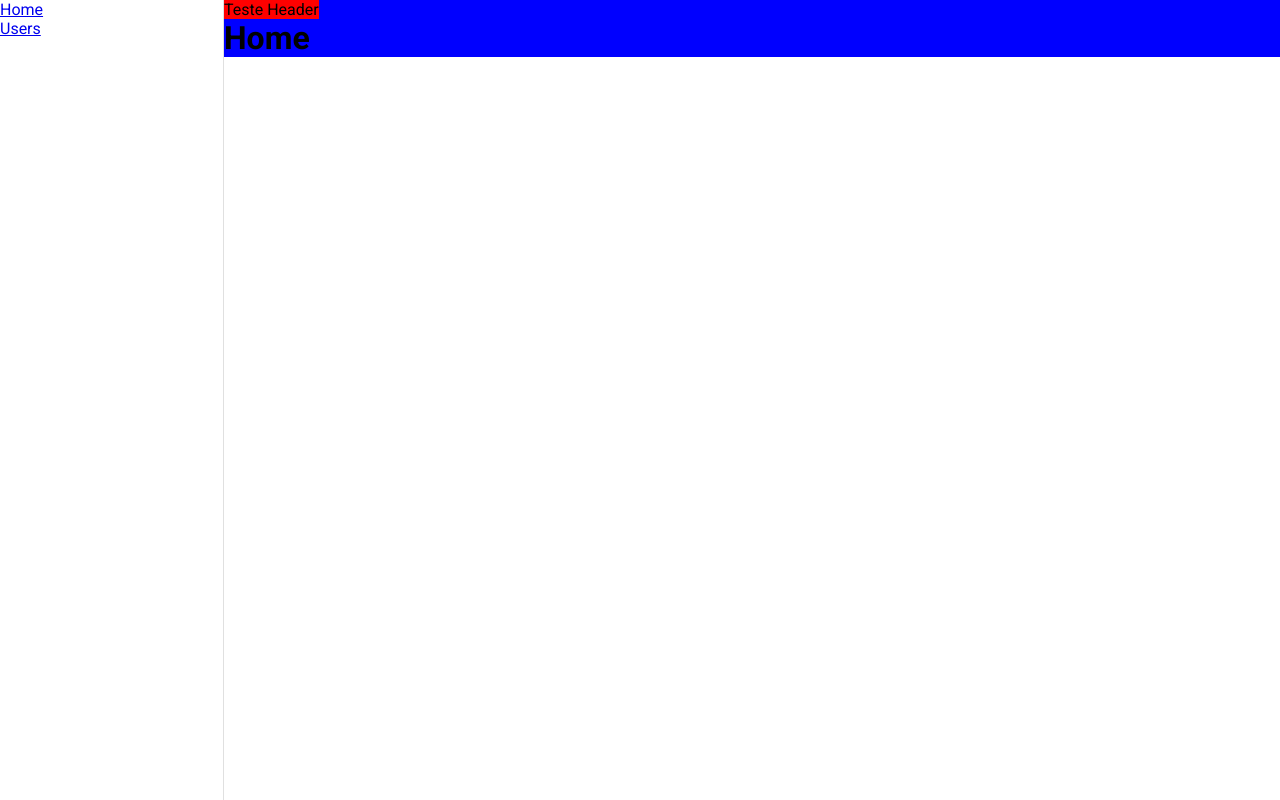
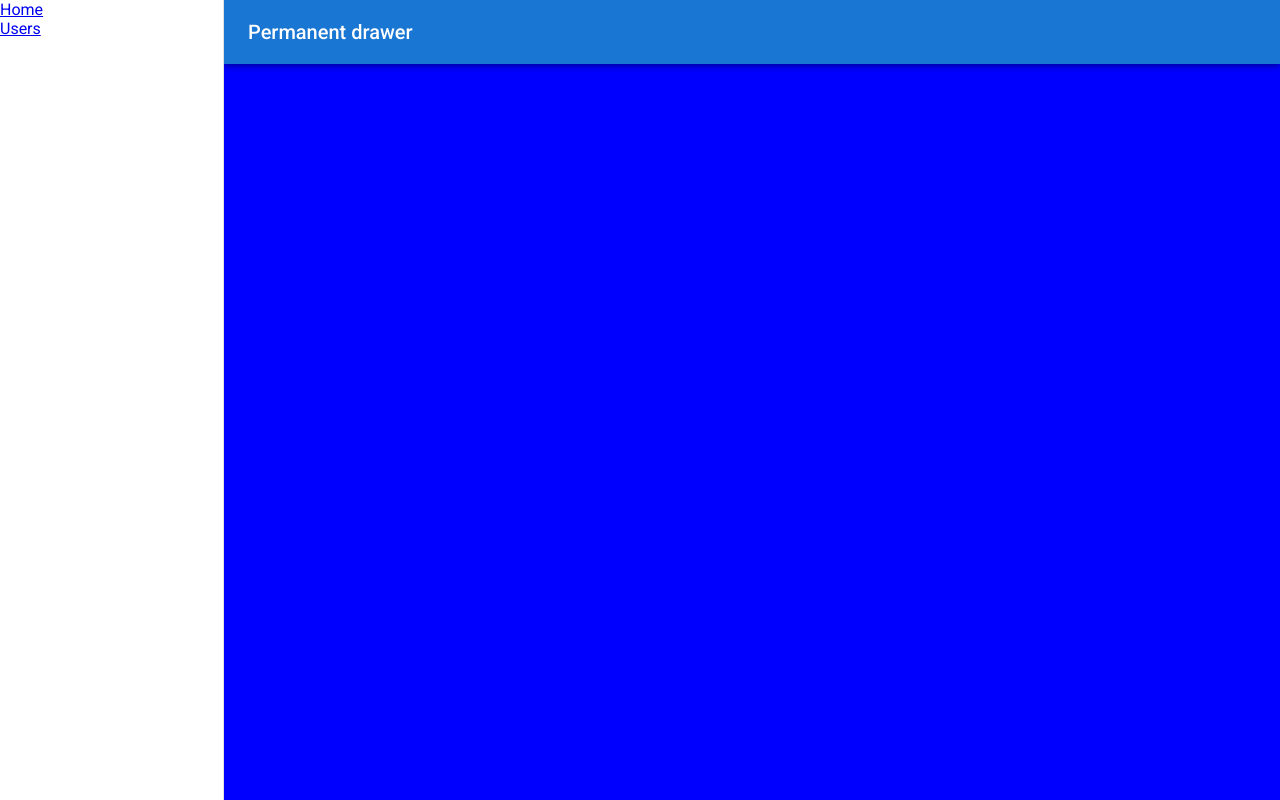
Before and after one commit to cielioqueiroz/crud-user-react, a React (Vite) app: page /home in a window 1280 px wide. Built offline with nearby package versions, Linux system fonts and the light colour scheme.

Commit message:
setando altura e largura do container e add AppBar

```diff
--- a/src/App.jsx
+++ b/src/App.jsx
@@ -1,4 +1,4 @@
-import { Box, Drawer } from "@mui/material";
+import { AppBar, Box, Drawer, Toolbar, Typography } from "@mui/material";
 import { Link, Outlet } from "react-router-dom";
 
 const drawerWidth = 224;
@@ -10,6 +10,7 @@ function App() {
         display: "flex",
         width: "100%",
         backgroundColor: "blue",
+        height: "100vh",
       }}
     >
       <Drawer
@@ -27,8 +28,24 @@ function App() {
         <Link to="/home">Home</Link>
         <Link to="/users">Users</Link>
       </Drawer>
-      <Box>
-        <header style={{ backgroundColor: "red" }}>Teste Header</header>
+      <Box
+        sx={{
+          width: "100%",
+        }}
+      >
+        <AppBar
+          position="fixed"
+          sx={{
+            width: `calc(100% - ${drawerWidth}px)`,
+            ml: `${drawerWidth}px`,
+          }}
+        >
+          <Toolbar>
+            <Typography variant="h6" noWrap component="div">
+              Permanent drawer
+            </Typography>
+          </Toolbar>
+        </AppBar>
         <Outlet />
       </Box>
     </Box>
```
